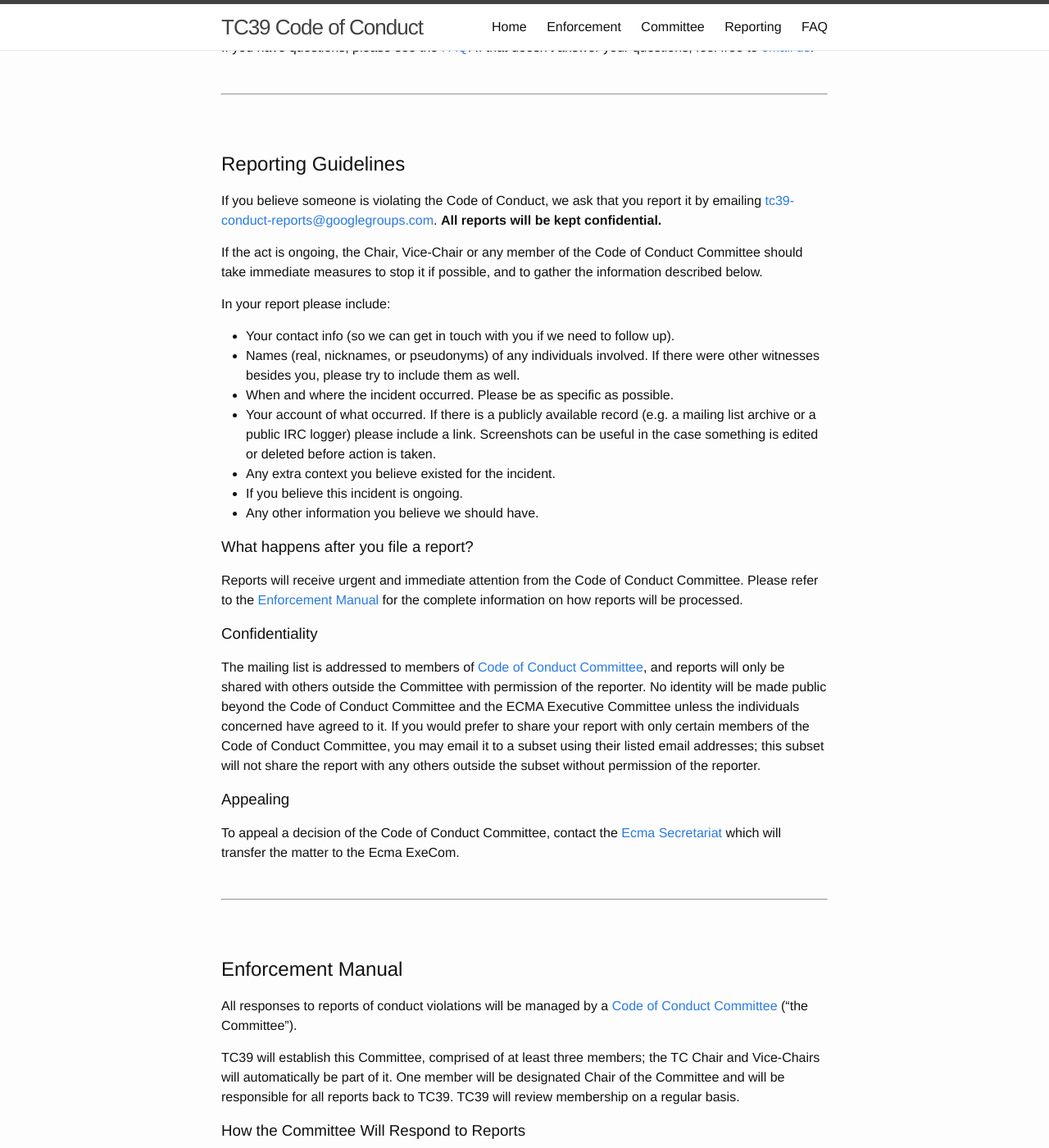
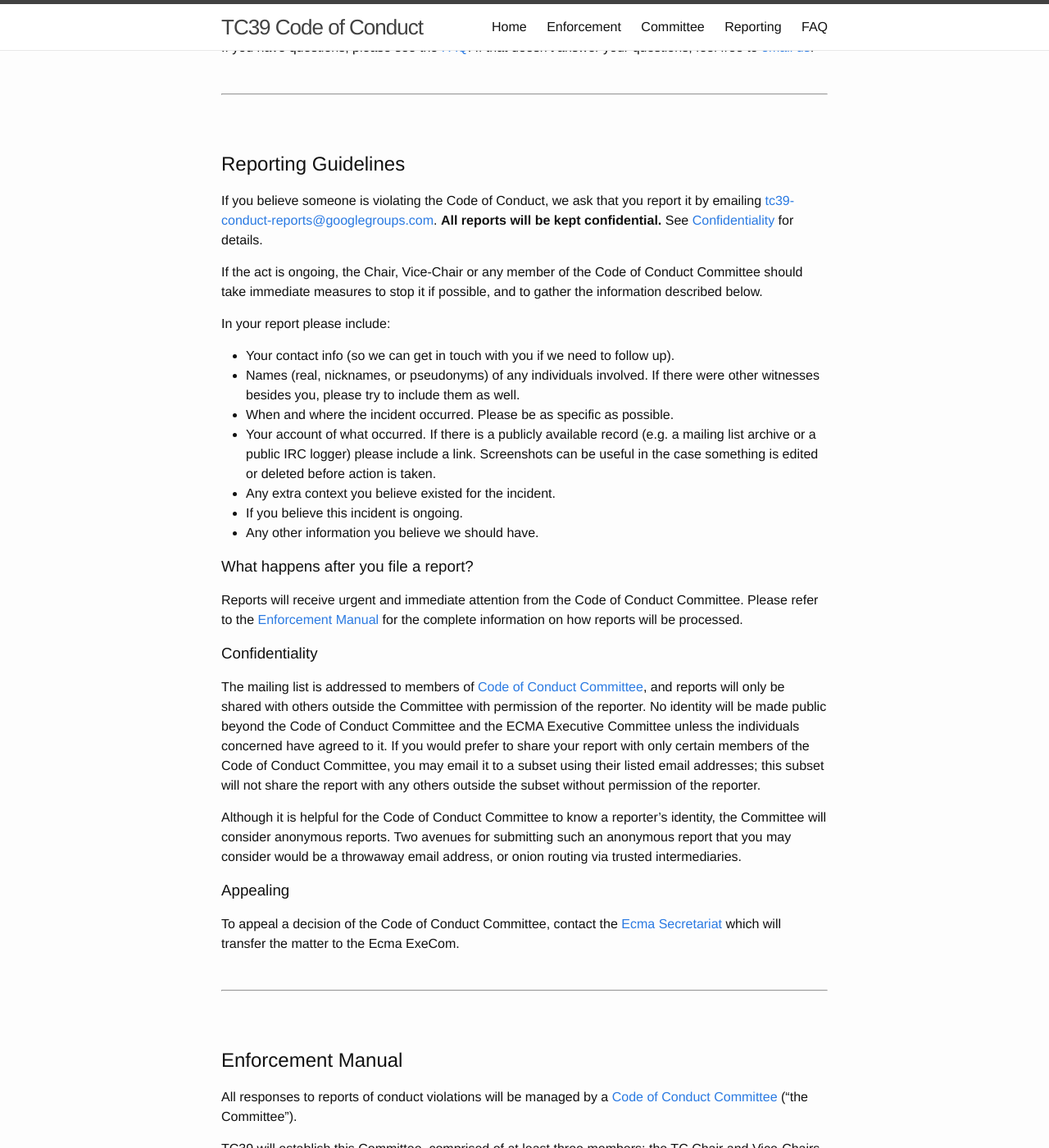
Before and after one commit to tc39/code-of-conduct, a Jekyll site: the page built from index.md, in a window 1280 px wide and 1400 px high, scrolled down 1749 px. Shown: the whole window at 82% size. Built offline with Jekyll 4.4.1, drawn with Linux system fonts in a browser that asks for light colours.

Commit message:
Confidentiality edits based on @bterlson's review

```diff
--- a/index.md
+++ b/index.md
@@ -57,7 +57,7 @@ If you have questions, please see the [FAQ][]. If that doesn't answer your quest
 
 ## Reporting Guidelines
 
-If you believe someone is violating the Code of Conduct, we ask that you report it by emailing [tc39-conduct-reports@googlegroups.com][tc39-conduct]. **All reports will be kept confidential.**
+If you believe someone is violating the Code of Conduct, we ask that you report it by emailing [tc39-conduct-reports@googlegroups.com][tc39-conduct]. **All reports will be kept confidential.** See [Confidentiality][] for details.
 
 If the act is ongoing, the Chair, Vice-Chair or any member of the Code of Conduct Committee should take immediate measures to stop it if possible, and to gather the information described below.
 
@@ -78,6 +78,8 @@ Reports will receive urgent and immediate attention from the Code of Conduct Com
 ### Confidentiality
 
 The mailing list is addressed to members of [Code of Conduct Committee][], and reports will only be shared with others outside the Committee with permission of the reporter. No identity will be made public beyond the Code of Conduct Committee and the ECMA Executive Committee unless the individuals concerned have agreed to it. If you would prefer to share your report with only certain members of the Code of Conduct Committee, you may email it to a subset using their listed email addresses; this subset will not share the report with any others outside the subset without permission of the reporter.
+
+Although it is helpful for the Code of Conduct Committee to know a reporter's identity, the Committee will consider anonymous reports. Two avenues for submitting such an anonymous report that you may consider would be a throwaway email address, or onion routing via trusted intermediaries.
 
 ### Appealing
 
@@ -198,6 +200,7 @@ TC39 has specified further the terms of “prejudicial conduct” and has expand
 
 [TC39 Code of Conduct]: /code-of-conduct/
 [Code of Conduct Committee]: #code-of-conduct-committee
+[Confidentiality]: #confidentiality
 [Enforcement Manual]: #enforcement-manual
 [Reporting Guidelines]: #reporting-guidelines
 [FAQ]: #frequently-asked-questions
```
